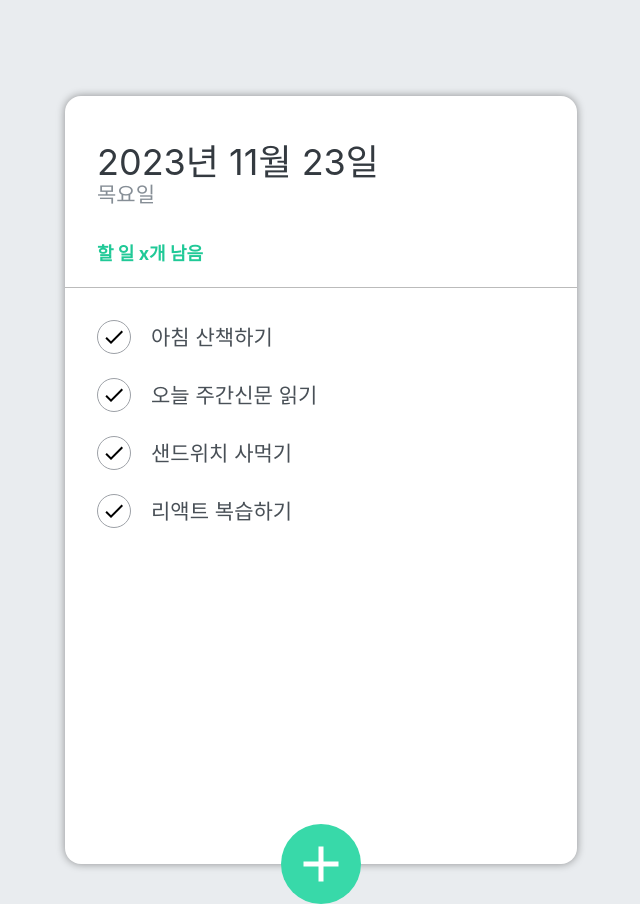
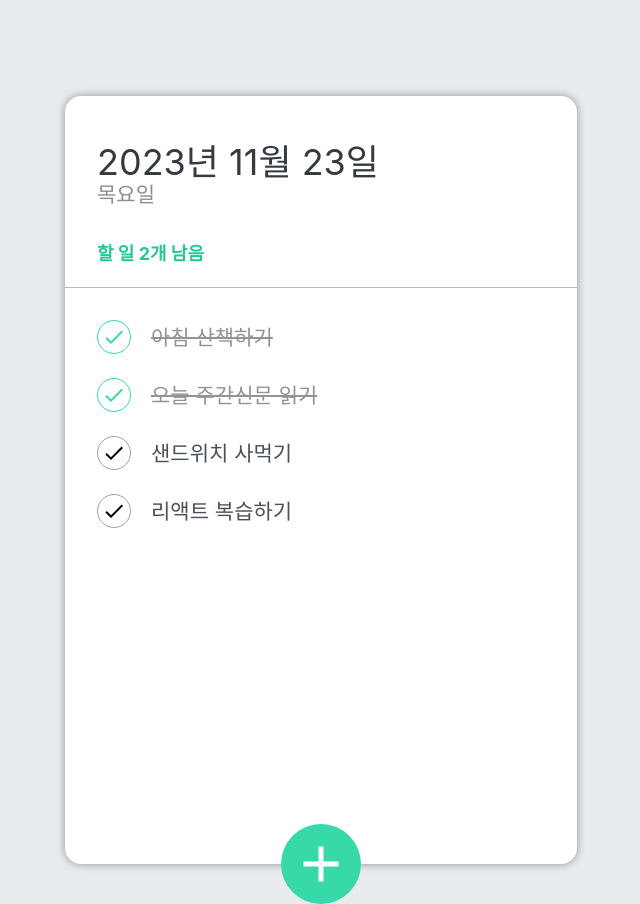
Before and after one commit to ChaeyoonN/react-todo-app, a React (Create React App) app: page / in a window 1280 px wide. Shown: the whole page, without its empty margins (319-959 px from the left). Built offline with nearby package versions, Linux system fonts and the light colour scheme.

Commit message:
# 6. 할 일 체크 기능, 시간 표시 완료

```diff
--- a/src/components/TodoHeader.js
+++ b/src/components/TodoHeader.js
@@ -1,12 +1,22 @@
 import React from 'react';
 import './scss/TodoHeader.scss';
 
-const TodoHeader = () => {
+const TodoHeader = ({ count }) => {
+  const today = new Date();
+
+  const dateString = today.toLocaleDateString('ko-KR', {
+    year: 'numeric',
+    month: 'long',
+    day: 'numeric',
+  });
+
+  const dayName = today.toLocaleDateString('ko-KR', { weekday: 'long' });
+
   return (
     <header>
-      <h1>2023년 11월 23일</h1>
-      <div className='day'>목요일</div>
-      <div className='task-left'>할 일 x개 남음</div>
+      <h1>{dateString}</h1>
+      <div className='day'>{dayName}</div>
+      <div className='task-left'>할 일 {count()}개 남음</div>
     </header>
   );
 };
--- a/src/components/TodoItem.js
+++ b/src/components/TodoItem.js
@@ -1,16 +1,20 @@
 import React from 'react';
-import { MdDelete, MdDoNotDisturb, MdDone } from 'react-icons/md';
+import { MdDelete, MdDone } from 'react-icons/md';
 import './scss/TodoItem.scss';
+import cn from 'classnames';
 
-const TodoItem = ({ item, remove }) => {
+const TodoItem = ({ item, remove, check }) => {
   const { id, title, done } = item; // item.id 등이라고 안쓰고 간단히 쓰기 위해 디스트럭쳐링
 
   return (
     <li className='todo-list-item'>
-      <div className='check-circle'>
+      <div
+        className={cn('check-circle', { active: done })}
+        onClick={() => check(id)}
+      >
         <MdDone />
       </div>
-      <span className='text'>{title}</span>
+      <span className={cn('text', { finish: done })}>{title}</span>
       <div
         className='remove'
         onClick={() => remove(id)}
--- a/src/components/TodoMain.js
+++ b/src/components/TodoMain.js
@@ -2,7 +2,7 @@
 import TodoItem from './TodoItem';
 import './scss/TodoMain.scss';
 
-const TodoMain = ({ todoList, remove }) => {
+const TodoMain = ({ todoList, remove, check }) => {
   return (
     <ul className='todo-list'>
       {todoList.map((todo) => (
@@ -10,6 +10,7 @@
           key={todo.id}
           item={todo}
           remove={remove}
+          check={check}
         />
       ))}
     </ul>
--- a/src/components/TodoTemplate.js
+++ b/src/components/TodoTemplate.js
@@ -68,12 +68,38 @@
     setTodos(todos.filter((todo) => todo.id !== id));
   };
 
+  // 할 일 체크 처리 함수
+  const checkTodo = (id) => {
+    /* 방법 1
+    const copyTodos = [...todos]; // 배열 복사
+
+    for (let cTodo of copyTodos) {
+      // done 반전시키기
+      if (cTodo.id === id) {
+        cTodo.done = !cTodo.done;
+      }
+    }
+
+    setTodos(copyTodos); // 갈아끼우기
+    */
+    // 방법 2
+    setTodos(
+      todos.map((todo) =>
+        todo.id === id ? { ...todo, done: !todo.done } : todo
+      )
+    );
+  };
+
+  // 체크가 안 된 할 일의 개수 카운트 하기
+  const countRestTodo = () => todos.filter((todo) => !todo.done).length;
+
   return (
     <div className='TodoTemplate'>
-      <TodoHeader />
+      <TodoHeader count={countRestTodo} />
       <TodoMain
         todoList={todos}
         remove={removeTodo}
+        check={checkTodo}
       />
       <TodoInput addTodo={addTodo} />
     </div>
--- a/src/components/scss/TodoItem.scss
+++ b/src/components/scss/TodoItem.scss
@@ -8,7 +8,6 @@
   display: flex;
   align-items: center;
   padding: 12px 0;
-  // background: orange;
 
   &:hover .remove {
     display: block;
@@ -35,7 +34,7 @@
     font-size: 21px;
     color: #495057;
     flex: 1;
-    // background-color: tomato;
+
     &.finish {
       color: #919396;
       text-decoration: line-through;
@@ -43,7 +42,6 @@
   }
 
   .remove {
-    // background: orange;
     font-size: 28px;
     cursor: pointer;
     color: #f51b4f;
```
